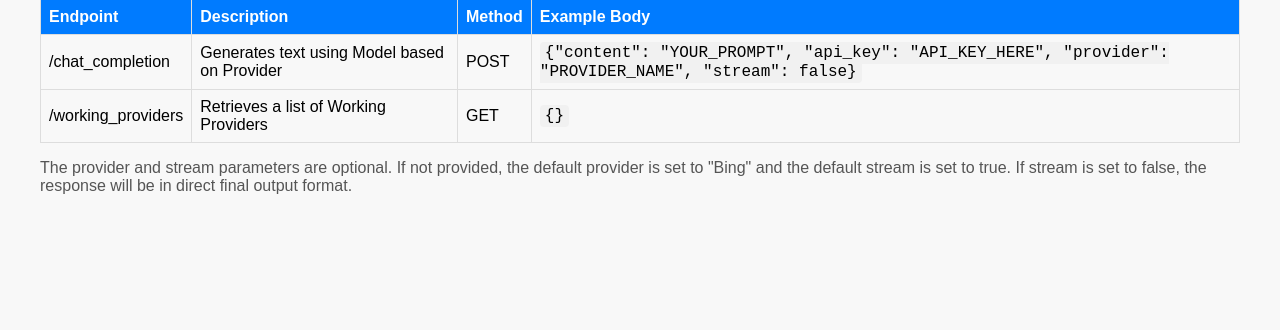
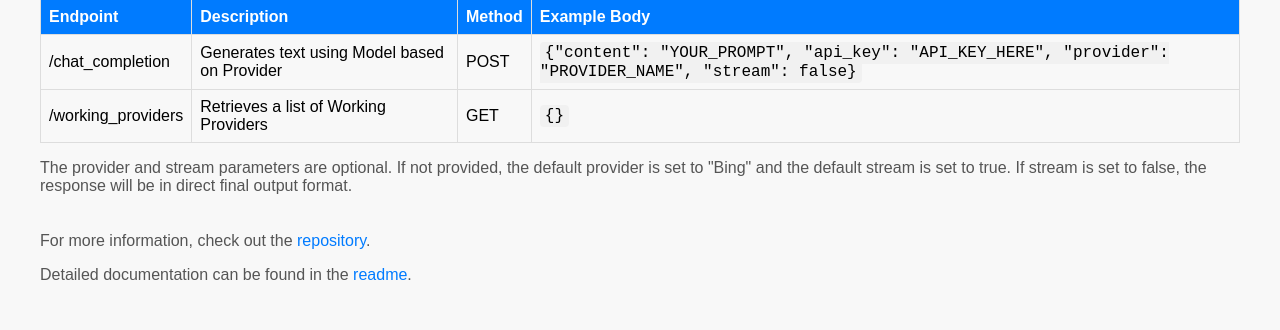
Before and after one commit to nagarajpandith/GPTGateway, a Flask app: page / in a window 1280 px wide. Shown: the part 367-697 px from the top of the page. Run offline with Flask 3, Linux system fonts and the light colour scheme.

Commit message:
fix: home

```diff
--- a/templates/index.html
+++ b/templates/index.html
@@ -148,5 +148,22 @@
       If stream is set to false, the response will be in direct final output
       format.
     </p>
+
+    <div style="padding-top: 5px">
+      <p>
+        For more information, check out the
+        <a href="https://github.com/nagarajpandith/GPTGateway" target="_blank"
+          >repository</a
+        >.
+      </p>
+      <p>
+        Detailed documentation can be found in the
+        <a
+          href="https://github.com/nagarajpandith/GPTGateway?tab=readme-ov-file"
+          target="_blank"
+          >readme</a
+        >.
+      </p>
+    </div>
   </body>
 </html>
```
